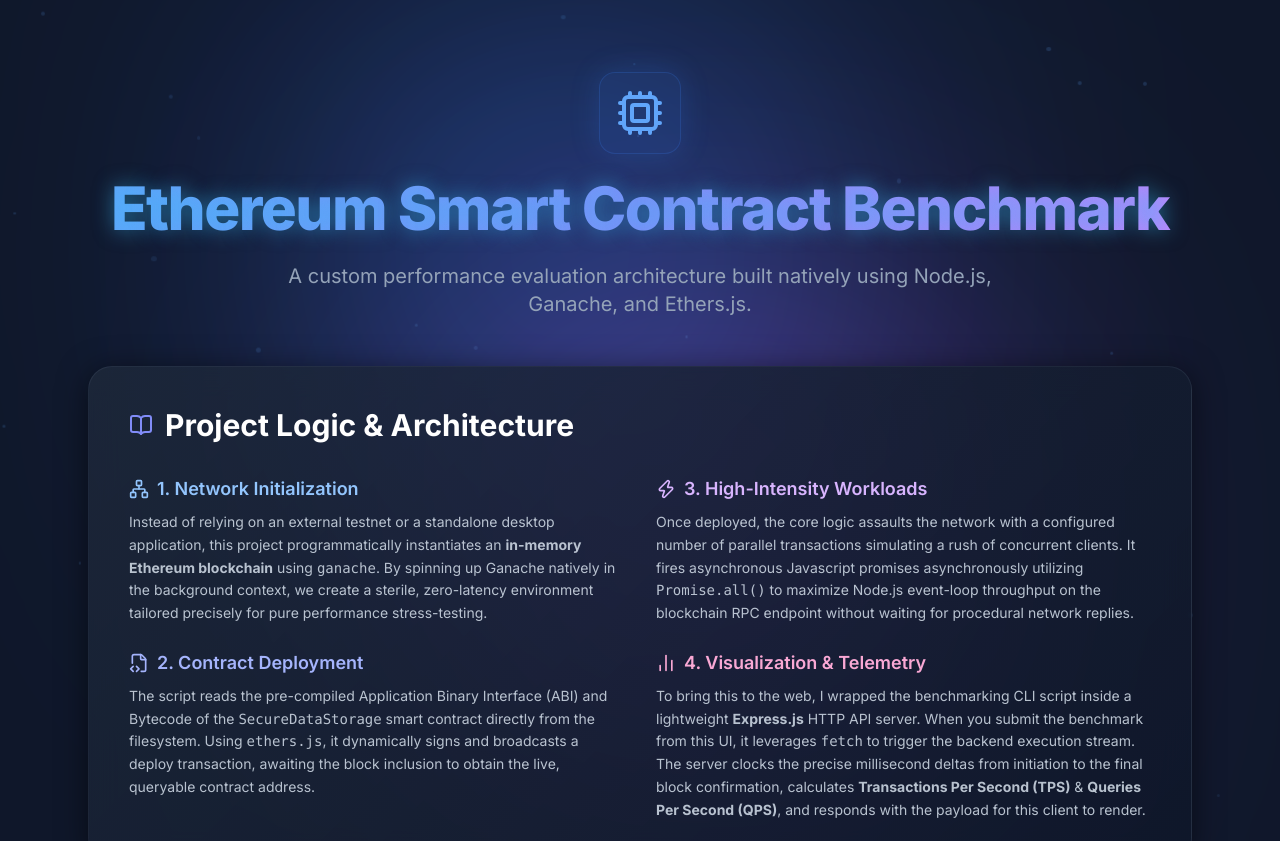
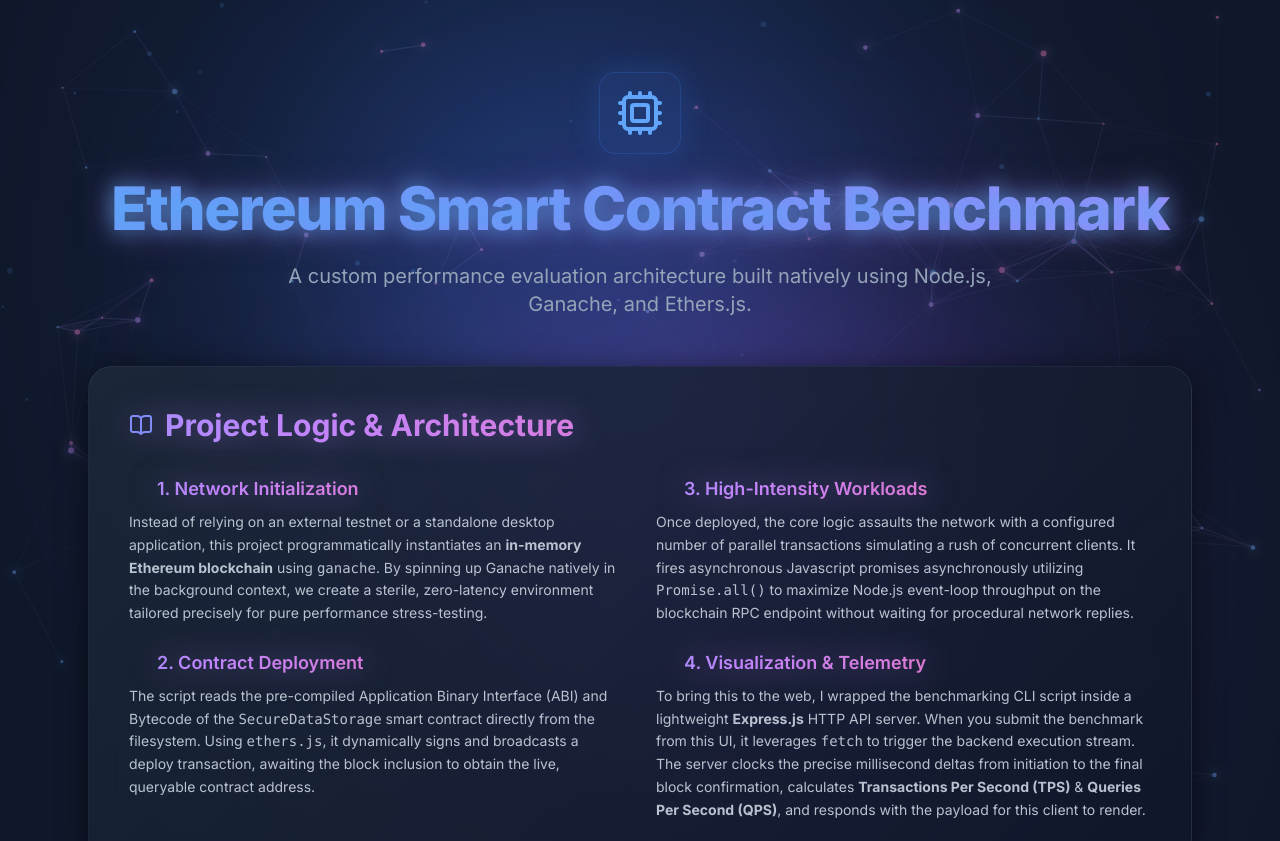
Before and after one commit to hiuoiiiubioiii/blockchain-caliper-benchmark, a website: page public/index.html in a window 1280 px wide. Shown: the top 841 px of the page. Drawn offline with nearby package versions, Linux system fonts and the light colour scheme; animation ran at ten frames a second.

Commit message:
style: ultra advanced blockchain canvas bg, flowing text glows, and animated rocket button

```diff
--- a/public/index.html
+++ b/public/index.html
@@ -66,6 +66,47 @@
             opacity: 1;
             transform: translateY(0);
         }
+
+        /* Lively Text Gradients and Glows */
+        .lively-heading {
+            background: linear-gradient(to right, #60a5fa, #c084fc, #f472b6, #60a5fa);
+            background-size: 200% auto;
+            color: transparent !important;
+            -webkit-background-clip: text;
+            background-clip: text;
+            animation: gradientFlow 4s linear infinite;
+            filter: drop-shadow(0 0 15px rgba(192, 132, 252, 0.5));
+        }
+
+        @keyframes gradientFlow {
+            0% {
+                background-position: 0% center;
+            }
+
+            100% {
+                background-position: 200% center;
+            }
+        }
+
+        /* Advanced Button Effects */
+        .btn-advanced {
+            background-size: 200% auto;
+            background-image: linear-gradient(to right, #3b82f6 0%, #8b5cf6 25%, #ec4899 50%, #3b82f6 100%);
+            transition: all 0.5s ease;
+            box-shadow: 0 0 30px rgba(139, 92, 246, 0.6), inset 0 0 15px rgba(255, 255, 255, 0.3);
+            border: 1px solid rgba(255, 255, 255, 0.4);
+            animation: gradientFlow 3s linear infinite;
+        }
+
+        .btn-advanced:hover {
+            background-position: right center;
+            box-shadow: 0 0 50px rgba(236, 72, 153, 0.9), inset 0 0 20px rgba(255, 255, 255, 0.5);
+            transform: translateY(-4px) scale(1.03);
+        }
+
+        .text-glow {
+            text-shadow: 0 0 20px rgba(255, 255, 255, 0.8);
+        }
     </style>
     <script type="module">
         import mermaid from 'https://cdn.jsdelivr.net/npm/mermaid@10/dist/mermaid.esm.min.mjs';
@@ -89,6 +130,9 @@
 </head>
 
 <body class="bg-[#0f172a] text-white min-h-screen flex flex-col antialiased relative">
+
+    <!-- Blockchain Network Canvas Background -->
+    <canvas id="network-bg" class="fixed inset-0 pointer-events-none z-0 opacity-40 mix-blend-screen"></canvas>
 
     <!-- Glowing Cursor Effect -->
     <div id="cursor-glow"
@@ -412,12 +456,10 @@ graph LR
                     <div class="h-16 hidden sm:block w-px bg-slate-700 mx-2"></div>
 
                     <button id="runBtn"
-                        class="group relative mt-7 sm:mt-0 flex items-center justify-center gap-3 bg-gradient-to-r from-blue-600 to-indigo-600 hover:from-blue-500 hover:to-indigo-500 text-white px-10 py-4 rounded-2xl font-bold text-lg shadow-[0_0_20px_rgba(79,70,229,0.4)] transition-all hover:scale-105 active:scale-95 disabled:opacity-50 disabled:cursor-not-allowed overflow-hidden">
-                        <div
-                            class="absolute inset-0 bg-white/20 translate-y-full group-hover:translate-y-0 transition-transform duration-300 ease-in-out">
-                        </div>
-                        <i data-lucide="play" class="w-6 h-6 z-10"></i>
-                        <span class="z-10 tracking-wide" id="btnText">Initiate Benchmark</span>
+                        class="group relative mt-7 sm:mt-0 flex items-center justify-center gap-3 text-white px-10 py-5 rounded-2xl font-black text-xl btn-advanced overflow-hidden tracking-widest uppercase disabled:opacity-50 disabled:cursor-not-allowed">
+                        <i data-lucide="rocket"
+                            class="w-7 h-7 z-10 drop-shadow-[0_0_10px_rgba(255,255,255,0.8)] transition-transform duration-500 group-hover:-translate-y-1 group-hover:translate-x-1"></i>
+                        <span class="z-10 text-glow" id="btnText">Initiate Benchmark</span>
                     </button>
                 </div>
 
@@ -617,6 +659,80 @@ graph LR
             scrollObserver.observe(section);
         });
 
+        // Dynamically inject lively glowing headers
+        document.querySelectorAll('h1, h2, h3').forEach(el => {
+            el.classList.add('lively-heading');
+            el.classList.remove('text-white', 'text-slate-100');
+        });
+
+        // Blockchain Network Canvas Animation
+        const canvas = document.getElementById('network-bg');
+        const ctx = canvas.getContext('2d');
+        let width, height;
+        let nodes = [];
+
+        function resizeCanvas() {
+            width = canvas.width = window.innerWidth;
+            height = canvas.height = window.innerHeight;
+        }
+        window.addEventListener('resize', resizeCanvas);
+        resizeCanvas();
+
+        class Node {
+            constructor() {
+                this.x = Math.random() * width;
+                this.y = Math.random() * height;
+                this.vx = (Math.random() - 0.5) * 1.5;
+                this.vy = (Math.random() - 0.5) * 1.5;
+                this.radius = Math.random() * 2 + 1;
+                this.color = ['#60a5fa', '#c084fc', '#f472b6'][Math.floor(Math.random() * 3)];
+            }
+            update() {
+                this.x += this.vx;
+                this.y += this.vy;
+                if (this.x < 0 || this.x > width) this.vx *= -1;
+                if (this.y < 0 || this.y > height) this.vy *= -1;
+            }
+            draw() {
+                ctx.beginPath();
+                ctx.arc(this.x, this.y, this.radius, 0, Math.PI * 2);
+                ctx.fillStyle = this.color;
+                ctx.shadowBlur = 10;
+                ctx.shadowColor = this.color;
+                ctx.fill();
+                ctx.shadowBlur = 0;
+            }
+        }
+
+        // Adjust node count based on screen size
+        const nodeCount = window.innerWidth < 768 ? 40 : 100;
+        for (let i = 0; i < nodeCount; i++) nodes.push(new Node());
+
+        function animateNetwork() {
+            ctx.clearRect(0, 0, width, height);
+            for (let i = 0; i < nodes.length; i++) {
+                nodes[i].update();
+                nodes[i].draw();
+                for (let j = i + 1; j < nodes.length; j++) {
+                    const dx = nodes[i].x - nodes[j].x;
+                    const dy = nodes[i].y - nodes[j].y;
+                    const dist = Math.sqrt(dx * dx + dy * dy);
+                    if (dist < 180) {
+                        ctx.beginPath();
+                        ctx.moveTo(nodes[i].x, nodes[i].y);
+                        ctx.lineTo(nodes[j].x, nodes[j].y);
+
+                        const opacity = 1 - dist / 180;
+                        ctx.strokeStyle = `rgba(167, 139, 250, ${opacity * 0.4})`;
+                        ctx.lineWidth = opacity * 1.5;
+                        ctx.stroke();
+                    }
+                }
+            }
+            requestAnimationFrame(animateNetwork);
+        }
+        animateNetwork();
+
         // Number animation function
         function animateValue(obj, start, end, duration, decimals = 2) {
             let startTimestamp = null;
```
